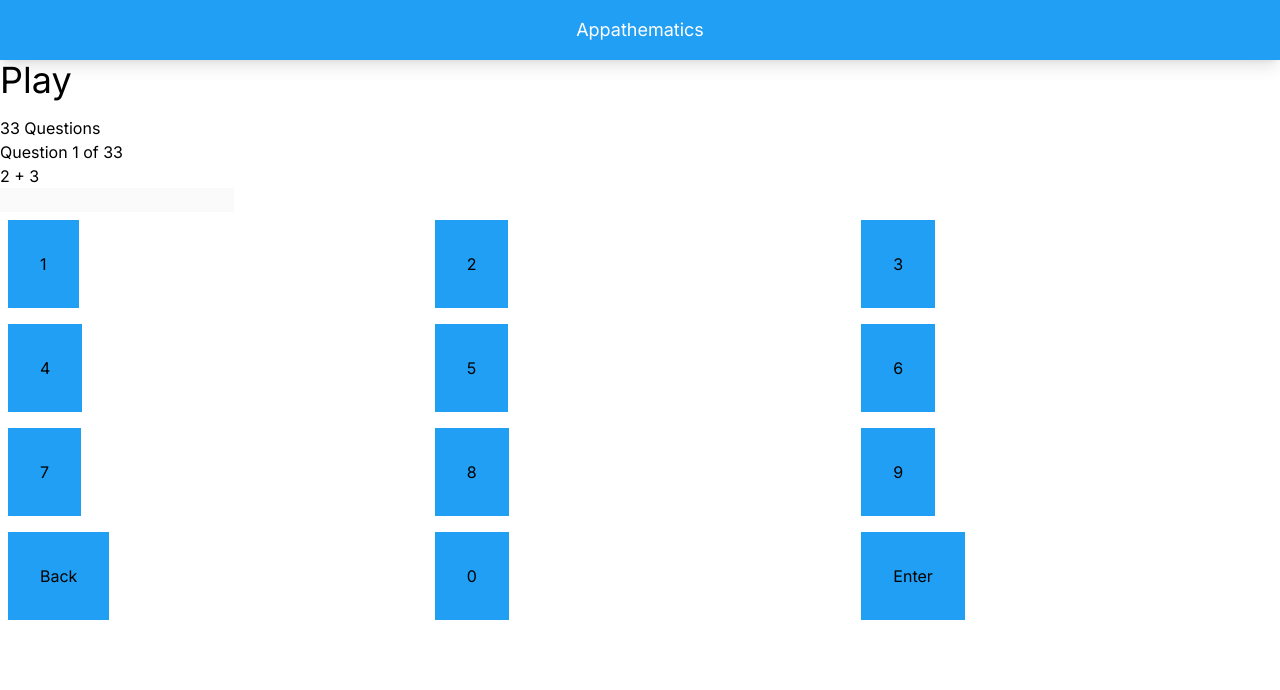
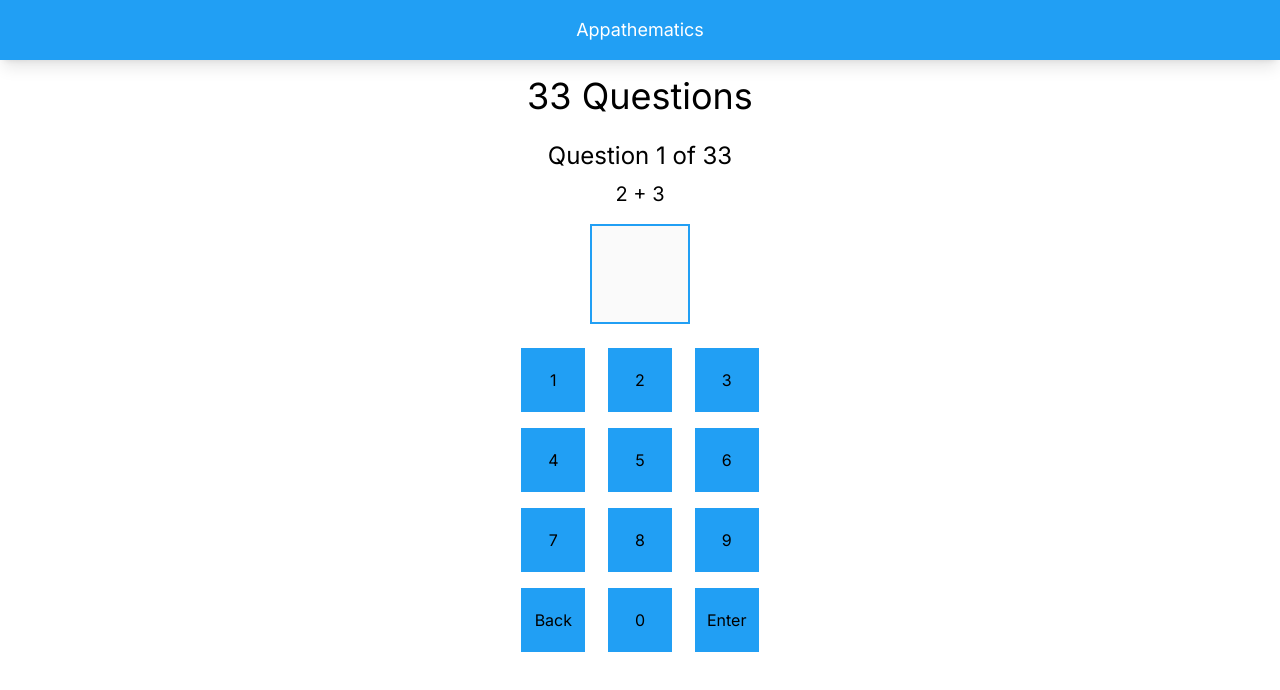
Before and after one commit to TomF46/Appathematics, a React (Vite) app: page /games/1/play in a window 1280 px wide. Shown: the top 690 px of the page. Built offline with nearby package versions, Linux system fonts and the light colour scheme.

Commit message:
Improved play screen design with css states depending on answer correctness.

```diff
--- a/src/components/VirtualKeyboard.jsx
+++ b/src/components/VirtualKeyboard.jsx
@@ -2,43 +2,43 @@ import PropTypes from "prop-types";
 
 function VirtualKeyboard({onKeyClicked}) {
   return (
-    <div>
+    <div className="virtual-keyboard mx-auto">
         <div className="grid grid-cols-12">
-            <div className="col-span-4">
-                <button className="m-2 p-8 bg-primary" onClick={() => {onKeyClicked(1)}}>1</button>
+            <div className="col-span-4 justify-self-center">
+                <button className="m-2 p-8 bg-primary keyBtn flex items-center justify-center" onClick={() => {onKeyClicked(1)}}>1</button>
             </div>
-            <div className="col-span-4">
-                <button className="m-2 p-8 bg-primary" onClick={() => {onKeyClicked(2)}}>2</button>
+            <div className="col-span-4 justify-self-center">
+                <button className="m-2 p-8 bg-primary keyBtn flex items-center justify-center" onClick={() => {onKeyClicked(2)}}>2</button>
             </div>
-            <div className="col-span-4">
-                <button className="m-2 p-8 bg-primary" onClick={() => {onKeyClicked(3)}}>3</button>
+            <div className="col-span-4 justify-self-center">
+                <button className="m-2 p-8 bg-primary keyBtn flex items-center justify-center" onClick={() => {onKeyClicked(3)}}>3</button>
             </div>
-            <div className="col-span-4">
-                <button className="m-2 p-8 bg-primary" onClick={() => {onKeyClicked(4)}}>4</button>
+            <div className="col-span-4 justify-self-center">
+                <button className="m-2 p-8 bg-primary keyBtn flex items-center justify-center" onClick={() => {onKeyClicked(4)}}>4</button>
             </div>
-            <div className="col-span-4">
-                <button className="m-2 p-8 bg-primary" onClick={() => {onKeyClicked(5)}}>5</button>
+            <div className="col-span-4 justify-self-center">
+                <button className="m-2 p-8 bg-primary keyBtn flex items-center justify-center" onClick={() => {onKeyClicked(5)}}>5</button>
             </div>
-            <div className="col-span-4">
-                <button className="m-2 p-8 bg-primary" onClick={() => {onKeyClicked(6)}}>6</button>
+            <div className="col-span-4 justify-self-center">
+                <button className="m-2 p-8 bg-primary keyBtn flex items-center justify-center" onClick={() => {onKeyClicked(6)}}>6</button>
             </div>
-            <div className="col-span-4">
-                <button className="m-2 p-8 bg-primary" onClick={() => {onKeyClicked(7)}}>7</button>
+            <div className="col-span-4 justify-self-center">
+                <button className="m-2 p-8 bg-primary keyBtn flex items-center justify-center" onClick={() => {onKeyClicked(7)}}>7</button>
             </div>
-            <div className="col-span-4">
-                <button className="m-2 p-8 bg-primary" onClick={() => {onKeyClicked(8)}}>8</button>
+            <div className="col-span-4 justify-self-center">
+                <button className="m-2 p-8 bg-primary keyBtn flex items-center justify-center" onClick={() => {onKeyClicked(8)}}>8</button>
             </div>
-            <div className="col-span-4">
-                <button className="m-2 p-8 bg-primary" onClick={() => {onKeyClicked(9)}}>9</button>
+            <div className="col-span-4 justify-self-center">
+                <button className="m-2 p-8 bg-primary keyBtn flex items-center justify-center" onClick={() => {onKeyClicked(9)}}>9</button>
             </div>
-            <div className="col-span-4">
-                <button className="m-2 p-8 bg-primary" onClick={() => {onKeyClicked("back")}}>Back</button>
+            <div className="col-span-4 justify-self-center">
+                <button className="m-2 p-8 bg-primary keyBtn flex items-center justify-center" onClick={() => {onKeyClicked("back")}}>Back</button>
             </div>
-            <div className="col-span-4">
-                <button className="m-2 p-8 bg-primary" onClick={() => {onKeyClicked(0)}}>0</button>
+            <div className="col-span-4 justify-self-center">
+                <button className="m-2 p-8 bg-primary keyBtn flex items-center justify-center" onClick={() => {onKeyClicked(0)}}>0</button>
             </div>
-            <div className="col-span-4">
-                <button className="m-2 p-8 bg-primary" onClick={() => {onKeyClicked("enter")}}>Enter</button>
+            <div className="col-span-4 justify-self-center">
+                <button className="m-2 p-8 bg-primary keyBtn flex items-center justify-center" onClick={() => {onKeyClicked("enter")}}>Enter</button>
             </div>
         </div>
     </div >
--- a/src/css/global.css
+++ b/src/css/global.css
@@ -31,3 +31,57 @@
 .logo{
   width: 200px;
 }
+
+.play-input{
+  height: 100px;
+  width: 100px;
+  font-size: 2rem;
+  text-align: center;
+  color: #219ff4;
+  border: 2px solid #219ff4;
+}
+
+.incorrect {
+  animation: shake 0.82s cubic-bezier(0.36, 0.07, 0.19, 0.97) both;
+  transform: translate3d(0, 0, 0);
+  backface-visibility: hidden;
+  perspective: 1000px;
+  border: 2px solid #f00 !important;
+}
+
+.incorrect:focus {
+  outline: none !important;
+  border: 2px solid #f00;
+}
+
+@keyframes shake {
+  10%,
+  90% {
+    transform: translate3d(-1px, 0, 0);
+  }
+
+  20%,
+  80% {
+    transform: translate3d(2px, 0, 0);
+  }
+
+  30%,
+  50%,
+  70% {
+    transform: translate3d(-4px, 0, 0);
+  }
+
+  40%,
+  60% {
+    transform: translate3d(4px, 0, 0);
+  }
+}
+
+.keyBtn{
+  width: 60px;
+  height: 50px;
+}
+
+.virtual-keyboard{
+  width: 260px;
+}
--- a/src/pages/Play.jsx
+++ b/src/pages/Play.jsx
@@ -19,6 +19,8 @@ function Play() {
     const [gameInProgress, setGameInProgress] = useState(false);
     const [activeQuestion, setActiveQuestion] = useState(null);
     const [currentAnswer, setCurrentAnswer] = useState(null);
+    const [inputClass, setInputClass] = useState("");
+
 
     useEffect(() => {
         if (!game) {
@@ -66,6 +68,7 @@ function Play() {
     }
 
     function handleKeyClicked(key){
+      setInputClass("");
       if (key == "enter") {
         submitCurrentAnswer();
         return;
@@ -87,6 +90,7 @@ function Play() {
     }
 
     function submitCurrentAnswer(){
+      setInputClass("");
       const isCorrect = answersService.checkIfCorrect(
         currentAnswer,
         activeQuestion.firstNumber,
@@ -104,7 +108,7 @@ function Play() {
     }
 
     function handleIncorrectAnswer(){
-      // Do some css stuff
+      setInputClass("incorrect");
     }
 
     function handleBackButton(){
@@ -118,22 +122,21 @@ function Play() {
 
     return (
       <>
-        <h1 className="text-4xl mb-4" >Play</h1>
         {game && (
-            <p>{game.name}</p>
+            <h1 className="text-center my-4 text-4xl">{game.name}</h1>
         )}
         {gameInProgress && (
           <div className="play">
             <div className="grid grid-cols-12">
               <div className="col-span-12">
-                <p>Question {questionIndex + 1} of {questions.length}</p>
+                <h2 className="text-center my-2 text-2xl">Question {questionIndex + 1} of {questions.length}</h2>
               </div>
               {activeQuestion && (
                 <div className="col-span-12">
-                  <p>{activeQuestion.firstNumber} {getOperator(activeQuestion.method)} {activeQuestion.secondNumber}</p>
+                  <p className="text-center text-xl">{activeQuestion.firstNumber} {getOperator(activeQuestion.method)} {activeQuestion.secondNumber}</p>
                 </div>
               )}
-              <div className="col-span-12">
+              <div className="col-span-12 justify-self-center my-4">
               <input
                   type="tel"
                   disabled
@@ -141,7 +144,7 @@ function Play() {
                   value={currentAnswer}
                   onChange={onInputChange}
                   maxLength="4"
-                  className="inputClass"
+                  className={`play-input ${inputClass}`}
                 />
               </div>
               <div className="col-span-12">
```
